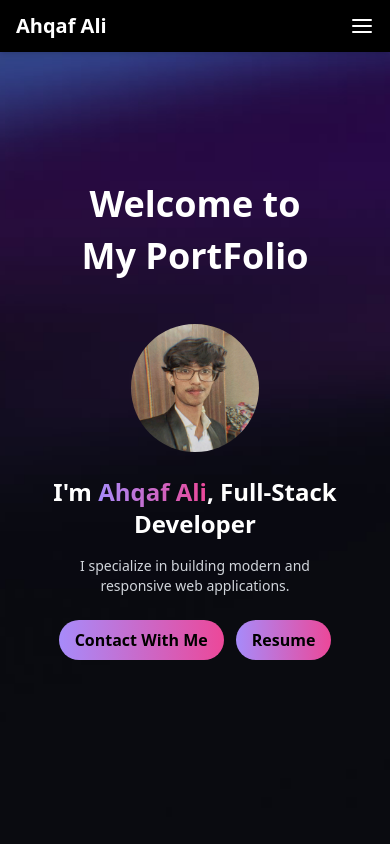
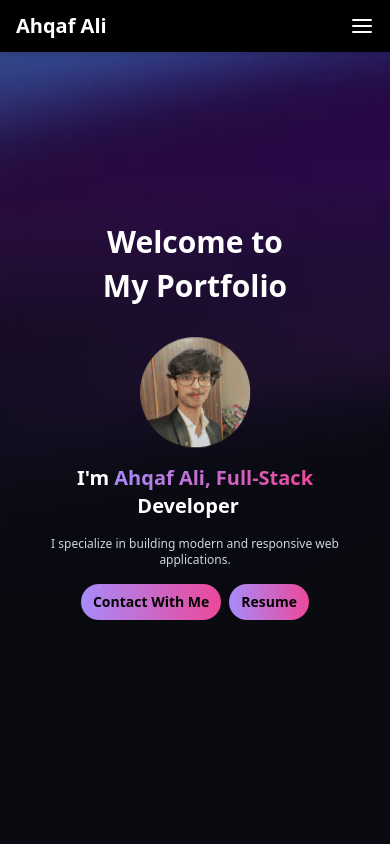
Before and after one commit to AhqafCoder/PortFolio-Ahqaf, a React (Vite) app: page / in a window 390 px wide. Shown: the top 844 px of the page. Built offline with nearby package versions, Linux system fonts and the light colour scheme.

Commit message:
Add framer-motion for animations and enhance Hero component with new effects

```diff
--- a/package.json
+++ b/package.json
@@ -14,6 +14,7 @@
     "@headlessui/react": "^2.2.0",
     "@heroicons/react": "^2.2.0",
     "@tailwindcss/vite": "^4.0.3",
+    "framer-motion": "^12.5.0",
     "lucide-react": "^0.474.0",
     "react": "^19.0.0",
     "react-dom": "^19.0.0",
--- a/src/components/Hero.jsx
+++ b/src/components/Hero.jsx
@@ -1,4 +1,5 @@
 import React, { useState } from 'react';
+import { motion } from 'framer-motion'; // Import Framer Motion for animations
 import HeroImage from '../assets/myinstadp.jpg';
 import BgImage from '../assets/bg.png'; // Import background image directly
 import Resume from '../assets/Resume.pdf';
@@ -10,60 +11,194 @@ const Hero = () => {
     setPosition({ x: e.clientX, y: e.clientY });
   };
 
+  // Staggered animation for "Welcome to My Portfolio"
+  const textVariants = {
+    hidden: { opacity: 0, y: 50 },
+    visible: {
+      opacity: 1,
+      y: 0,
+      transition: {
+        duration: 1,
+        ease: "easeOut",
+        staggerChildren: 0.3,
+      },
+    },
+  };
+
+  const wordVariants = {
+    hidden: { opacity: 0, y: 50 },
+    visible: {
+      opacity: 1,
+      y: 0,
+      transition: { duration: 0.5 },
+    },
+  };
+
+  // Typing animation for "I'm Ahqaf Ali, Full-Stack" and "Developer"
+  const typingText1 = "I'm Ahqaf Ali, Full-Stack";
+  const typingText2 = "Developer";
+  const typingVariants = {
+    hidden: { width: 0 },
+    visible: {
+      width: "auto",
+      transition: {
+        duration: typingText1.length * 0.05, // Duration for first line
+        ease: "linear",
+      },
+    },
+  };
+
+  const typingVariants2 = {
+    hidden: { width: 0 },
+    visible: {
+      width: "auto",
+      transition: {
+        duration: typingText2.length * 0.05, // Duration for second line
+        ease: "linear",
+        delay: typingText1.length * 0.05, // Start after first line finishes
+      },
+    },
+  };
+
+  // Blinking cursor animation
+  const cursorVariants = {
+    blink: {
+      opacity: [1, 0, 1],
+      transition: {
+        duration: 0.8,
+        repeat: Infinity,
+        ease: "easeInOut",
+      },
+    },
+  };
+
+  // Floating animation for the profile image
+  const floatVariants = {
+    float: {
+      y: [0, 10, 0, -10, 0],
+      x: [0, 5, 0, -5, 0],
+      transition: {
+        duration: 4,
+        repeat: Infinity,
+        ease: "easeInOut",
+      },
+    },
+  };
+
   return (
-    <div className="flex flex-col min-h-screen" >
-
-
-     <div className="relative text-white py-12 mt-0 flex flex-col lg:flex-row justify-center items-center min-h-screen px-6 lg:px-12 overflow-hidden"
-       on MouseMove={handleMouseMove}
-       style={{ backgroundImage: `url(${BgImage})`, backgroundSize: "cover", backgroundPosition: "center" }}
+    <div className="flex flex-col min-h-screen">
+      <div
+        className="relative text-white py-12 mt-0 flex flex-col lg:flex-row justify-center items-center min-h-screen px-4 sm:px-6 lg:px-12 overflow-hidden"
+        onMouseMove={handleMouseMove}
+        style={{
+          backgroundImage: `url(${BgImage})`,
+          backgroundSize: "cover",
+          backgroundPosition: "center",
+        }}
       >
-
-
         {/* Left Section */}
-      <div className="w-full lg:w-1/2 text-center lg:text-left p-6 relative z-10">
-        <h1 className="text-4xl lg:text-7xl font-bold">
-          Welcome to <br />
-          <span className="mt-3 inline-block">My PortFolio</span>
-        </h1>
+        <div className="w-full lg:w-1/2 text-center lg:text-left p-4 sm:p-6 relative z-10">
+          <motion.h1
+            className="text-3xl sm:text-4xl lg:text-6xl xl:text-7xl font-bold"
+            variants={textVariants}
+            initial="hidden"
+            animate="visible"
+          >
+            <motion.span variants={wordVariants}>Welcome</motion.span>{" "}
+            <motion.span variants={wordVariants}>to</motion.span> <br />
+            <motion.span variants={wordVariants} className="mt-2 sm:mt-3 inline-block">
+              My Portfolio
+            </motion.span>
+          </motion.h1>
         </div>
 
         {/* Right Section */}
-      <div className="w-full lg:w-1/2 text-center p-6 relative z-10">
-        {/* Profile Image */}
-        <img
+        <div className="w-full lg:w-1/2 text-center p-4 sm:p-6 relative z-10">
+          {/* Profile Image with Floating Animation */}
+          <motion.img
             src={HeroImage}
             alt="Profile"
-          className="mx-auto mb-6 w-32 h-32 lg:w-48 lg:h-48 rounded-full object-cover transform transition-transform duration-300 hover:scale-105"
+            className="mx-auto mb-4 sm:mb-6 w-28 h-28 sm:w-32 sm:h-32 lg:w-48 lg:h-48 rounded-full object-cover transform transition-transform duration-300 hover:scale-105"
+            initial={{ opacity: 0, scale: 0.8 }}
+            animate={["float", { opacity: 1, scale: 1 }]}
+            variants={floatVariants}
+            transition={{ duration: 0.8, delay: 0.5 }}
           />
 
-        {/* Heading */}
-        <h1 className="text-2xl lg:text-4xl font-bold">
-          I'm <span className="text-transparent bg-clip-text bg-gradient-to-r from-purple-400 to-pink-500">Ahqaf Ali</span>, Full-Stack Developer
-        </h1>
+          {/* Heading with Typing Animation */}
+          <motion.h1
+            className="text-xl sm:text-2xl lg:text-3xl xl:text-4xl font-bold flex flex-col items-center lg:items-start"
+            initial="hidden"
+            animate="visible"
+          >
+            {/* Container for both lines */}
+            <div className="inline-block">
+              {/* First Line: "I'm Ahqaf Ali, Full-Stack" */}
+              <div className="flex justify-center lg:justify-start">
+                <motion.span
+                  className="inline-block overflow-hidden whitespace-nowrap"
+                  variants={typingVariants}
+                >
+                  I'm{" "}
+                  <span className="text-transparent bg-clip-text bg-gradient-to-r from-purple-400 to-pink-500">
+                    Ahqaf Ali, Full-Stack
+                  </span>
+                </motion.span>
+              </div>
+
+              {/* Second Line: "Developer" with Blinking Cursor */}
+              <div className="flex justify-center lg:justify-start">
+                <motion.div
+                  className="inline-flex overflow-hidden whitespace-nowrap"
+                  variants={typingVariants2}
+                >
+                  <span className="inline-block">
+                    Developer
+                  </span>
+                  <motion.span
+                    className="inline-block text-2xl sm:text-3xl lg:text-4xl ml-1"
+                    variants={cursorVariants}
+                    initial={{ opacity: 0 }}
+                    animate="blink"
+                    transition={{ delay: (typingText1.length + typingText2.length) * 0.05 }}
+                  >
+                    _
+                  </motion.span>
+                </motion.div>
+              </div>
+            </div>
+          </motion.h1>
 
           {/* Description */}
-        <p className="mt-4 text-sm lg:text-lg text-gray-300">
+          <motion.p
+            className="mt-3 sm:mt-4 text-xs sm:text-sm lg:text-lg text-gray-300"
+            initial={{ opacity: 0 }}
+            animate={{ opacity: 1 }}
+            transition={{ duration: 0.8, delay: (typingText1.length + typingText2.length) * 0.05 + 0.2 }}
+          >
             I specialize in building modern and responsive web applications.
-        </p>
+          </motion.p>
 
           {/* Buttons */}
-        <div className="mt-6 flex flex-wrap justify-center gap-3">
+          <motion.div
+            className="mt-4 sm:mt-6 flex flex-wrap justify-center gap-2 sm:gap-3"
+            initial={{ opacity: 0 }}
+            animate={{ opacity: 1 }}
+            transition={{ duration: 0.8, delay: (typingText1.length + typingText2.length) * 0.05 + 0.4 }}
+          >
             <a href="#contact">
-          <button className=" md:inline bg-gradient-to-r from-purple-400 to-pink-500 font-semibold text-black  px-4 py-2 rounded-full transform transition-transform duration-300 hover:scale-105">
+              <button className="bg-gradient-to-r from-purple-400 to-pink-500 font-semibold text-black px-3 py-2 sm:px-4 sm:py-2 rounded-full transform transition-transform duration-300 hover:scale-105 text-sm sm:text-base">
                 Contact With Me
               </button>
             </a>
             <a href={Resume} download>
-          <button className="md:inline bg-gradient-to-r from-purple-400 to-pink-500 font-semibold text-black f px-4 py-2 rounded-full transform transition-transform duration-300 hover:scale-105">
+              <button className="bg-gradient-to-r from-purple-400 to-pink-500 font-semibold text-black px-3 py-2 sm:px-4 sm:py-2 rounded-full transform transition-transform duration-300 hover:scale-105 text-sm sm:text-base">
                 Resume
               </button>
             </a>
-
+          </motion.div>
         </div>
       </div>
-    </div>
-
     </div>
   );
 };
```
Also changed, not shown: src/App.css (line endings or trailing spaces), 1 other file (tests, documents, lock files or other folders). Lines whose indentation alone changed are shown as unchanged.
